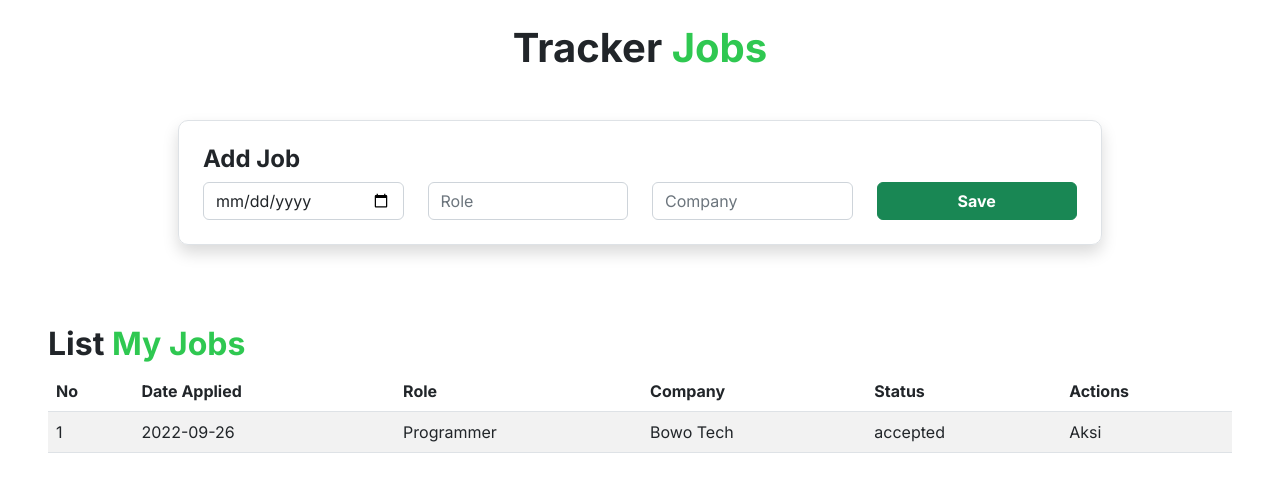
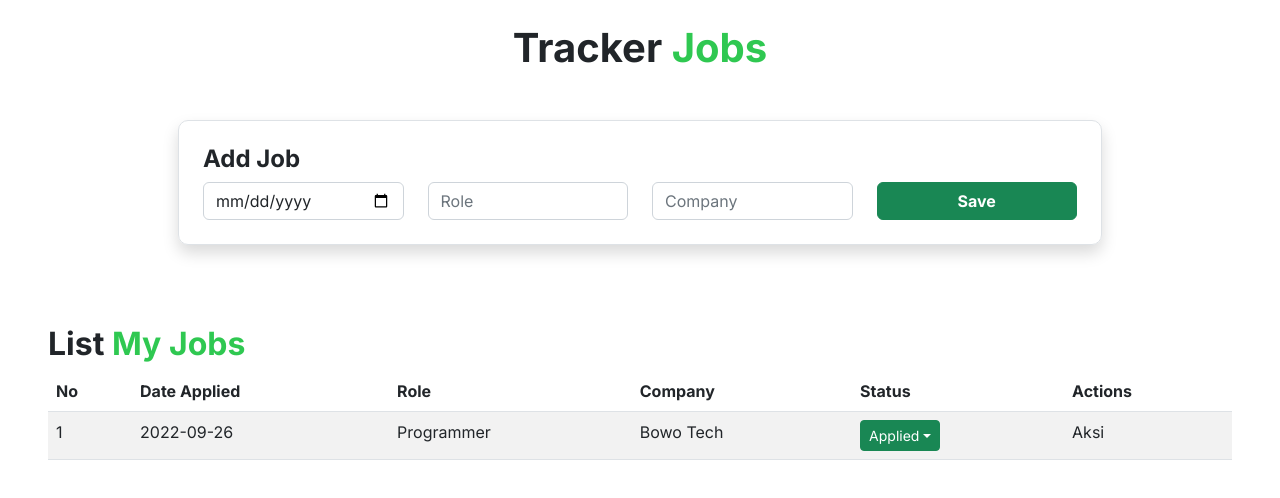
Before and after one commit to rzlwbo1/Tracker-Jobs, a React (Create React App) app: page / in a window 1280 px wide. Shown: the top 498 px of the page. Built offline with nearby package versions, Linux system fonts and the light colour scheme.

Commit message:
change status to dropdown

```diff
--- a/src/components/App.js
+++ b/src/components/App.js
@@ -2,6 +2,7 @@ import React, { useState } from "react";
 import FormAddJob from "./FormAddJob";
 import TableJobs from "./TableJobs";
 import Container from "react-bootstrap/Container";
+import Status from "./Status";
 
 function App() {
 
--- /dev/null
+++ b/src/components/Status.jsx
@@ -0,0 +1,17 @@
+import React from 'react'
+import Dropdown from 'react-bootstrap/Dropdown';
+import DropdownButton from 'react-bootstrap/DropdownButton';
+
+function Status() {
+  return (
+    <DropdownButton id="dropdown-item-button" title="Applied" variant={'success'} size={"sm"}>
+      <Dropdown.Item as="button" active>Applied</Dropdown.Item>
+      <Dropdown.Item as="button">Rejected</Dropdown.Item>
+      <Dropdown.Item as="button">Ghosting</Dropdown.Item>
+      <Dropdown.Item as="button">Interview</Dropdown.Item>
+      <Dropdown.Item as="button">Test</Dropdown.Item>
+    </DropdownButton>
+  )
+}
+
+export default Status
--- a/src/components/TableJobs.jsx
+++ b/src/components/TableJobs.jsx
@@ -1,5 +1,7 @@
 import React from 'react'
 import Table from 'react-bootstrap/Table';
+import Status from './Status'
+
 
 function StripedRowExample({jobDatas}) {
   return (
@@ -23,7 +25,9 @@ function StripedRowExample({jobDatas}) {
                 <td>{jb.date}</td>
                 <td>{jb.role}</td>
                 <td>{jb.company}</td>
-                <td>{jb.status}</td>
+                <td>
+                  <Status />
+                </td>
                 <td>Aksi</td>
               </tr>
             )
```
